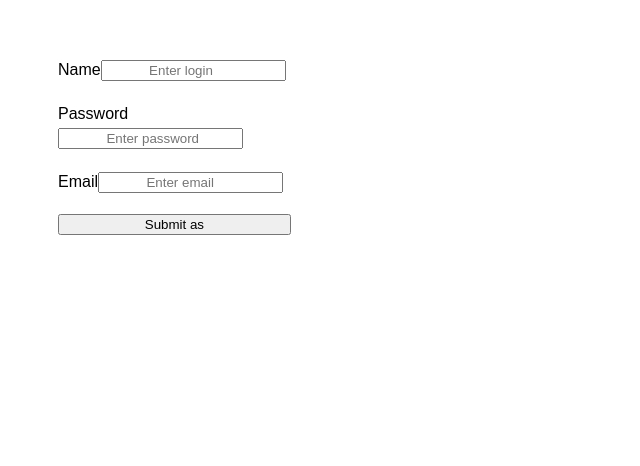
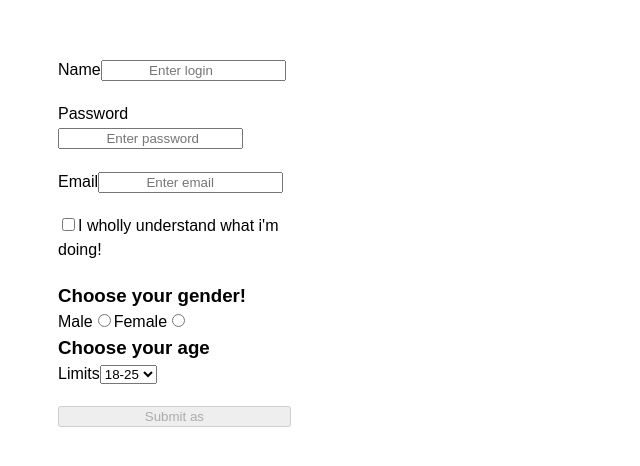
Before and after one commit to YuriyOhii/react-conspect-tasks, a React (Create React App) app: page / in a window 1280 px wide. Shown: the top 466 px of the page, without its empty margins (0-640 px from the left). Built offline with nearby package versions, Linux system fonts and the light colour scheme.

Commit message:
all tasks are completed

```diff
--- a/package.json
+++ b/package.json
@@ -9,6 +9,7 @@
     "@testing-library/react": "^13.4.0",
     "@testing-library/user-event": "^13.5.0",
     "clsx": "^2.0.0",
+    "nanoid": "^4.0.2",
     "react": "^18.2.0",
     "react-dom": "^18.2.0",
     "react-scripts": "5.0.1",
--- a/src/components/LoginForm/LoginForm.jsx
+++ b/src/components/LoginForm/LoginForm.jsx
@@ -1,4 +1,5 @@
 // import PropTypes from "prop-types";
+import { nanoid } from "nanoid";
 import { Component } from "react";
 import { Container } from "./LoginForm.styled";
 
@@ -6,13 +7,31 @@ const INITIAL_STATE = {
   login: "",
   password: "",
   email: "",
+  agreed: false,
+  gender: null,
+  age: "",
 };
 
 export class LoginForm extends Component {
+  loginId = nanoid();
+  passwordId = nanoid();
+  emailId = nanoid();
+  checkBoxId = nanoid();
+  maleGenderId = nanoid();
+  femaleGenderId = nanoid();
+  ageSelectId = nanoid();
+
   state = INITIAL_STATE;
+
   handleOnChange = (e) => {
-    const {name, value} = e.target;
-    this.setState({ [name]: value });
+    const { name, value, checked, type } = e.target;
+    this.setState({ [name]: type === "checkbox" ? checked : value });
+    console.log(value, name);
+  };
+
+  handleGenderOnChange = (e) => {
+    const { value } = e.target;
+    this.setState({ gender: value });
   };
 
   handleOnSubmit = (e) => {
@@ -22,16 +41,21 @@ export class LoginForm extends Component {
     this.resetForm();
   };
 
-resetForm = () => {
-this.setState(INITIAL_STATE);
-}
+  handleOnChangeAge = (e) => {
+    console.log(e);
+  };
+
+  resetForm = () => {
+    this.setState(INITIAL_STATE);
+  };
   render() {
-    const { login, password, email } = this.state;
+    const { login, password, email, agreed, gender, age } = this.state;
     return (
       <Container onSubmit={this.handleOnSubmit}>
-        <label>
+        <label htmlFor={this.loginId}>
           Name
           <input
+            id={this.loginId}
             type="text"
             name="login"
             value={login}
@@ -40,9 +64,10 @@ this.setState(INITIAL_STATE);
             onChange={this.handleOnChange}
           />
         </label>
-        <label>
+        <label htmlFor={this.passwordId}>
           Password
           <input
+            id={this.passwordId}
             type="text"
             name="password"
             value={password}
@@ -51,9 +76,10 @@ this.setState(INITIAL_STATE);
             onChange={this.handleOnChange}
           />
         </label>
-        <label>
+        <label htmlFor={this.emailId}>
           Email
           <input
+            id={this.emailId}
             type="email"
             name="email"
             value={email}
@@ -62,15 +88,59 @@ this.setState(INITIAL_STATE);
             onChange={this.handleOnChange}
           />
         </label>
-        <button type="submit">Submit as {login}</button>
+        <label htmlFor={this.checkBoxId}>
+          <input
+            id={this.checkBoxId}
+            type="checkbox"
+            name="agreed"
+            checked={agreed}
+            onChange={this.handleOnChange}
+          />
+          I wholly understand what i'm doing!
+        </label>
+        <section>
+          <h3>Choose your gender!</h3>
+          <label htmlFor={this.maleGenderId}>
+            Male
+            <input
+              id={this.maleGenderId}
+              value="male"
+              type="radio"
+              name="gender"
+              checked={gender === "male"}
+              onChange={this.handleGenderOnChange}
+            />
+          </label>
+          <label htmlFor={this.femaleGenderId}>
+            Female
+            <input
+              id={this.femaleGenderId}
+              value="female"
+              type="radio"
+              name="gender"
+              checked={gender === "female"}
+              onChange={this.handleGenderOnChange}
+            />
+          </label>
+          <h3>Choose your age</h3>
+          <label htmlFor={this.ageSelectId}>
+            Limits
+            <select
+              name="age"
+              id={this.ageSelectId}
+              value={age}
+              onChange={this.handleOnChange}
+            >
+              <option value="18-25">18-25</option>
+              <option value="26-36">26-36</option>
+              <option value="37+">37+</option>
+            </select>
+          </label>
+        </section>
+        <button type="submit" disabled={!agreed}>
+          Submit as {login}
+        </button>
       </Container>
     );
   }
 }
-
-// LoginForm.propTypes = {
-//     onSubmit: PropTypes.exact({
-//         login: PropTypes.string.isRequired,
-//         password: PropTypes.string.isRequired,
-//     }).isRequired,
-// }
```
Also changed, not shown: 1 other file (tests, documents, lock files or other folders).
